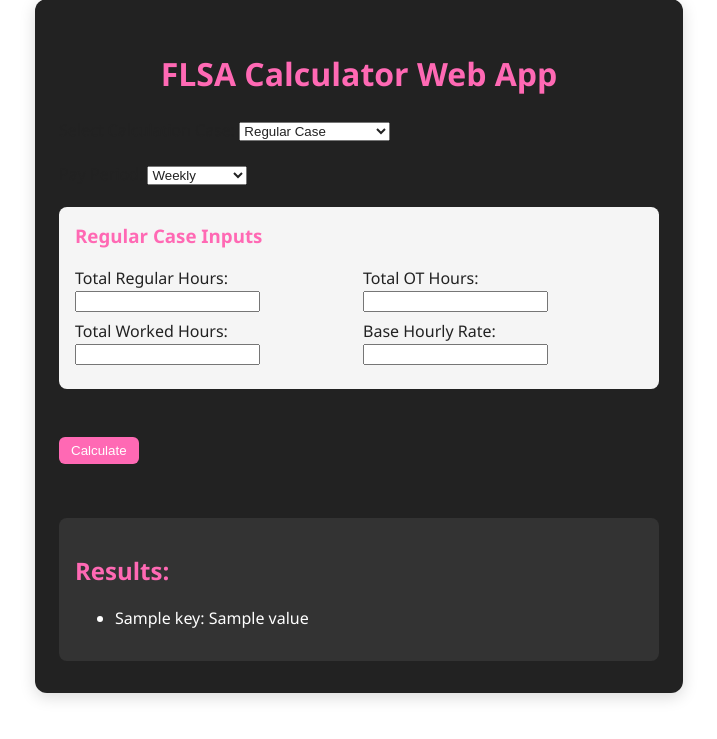
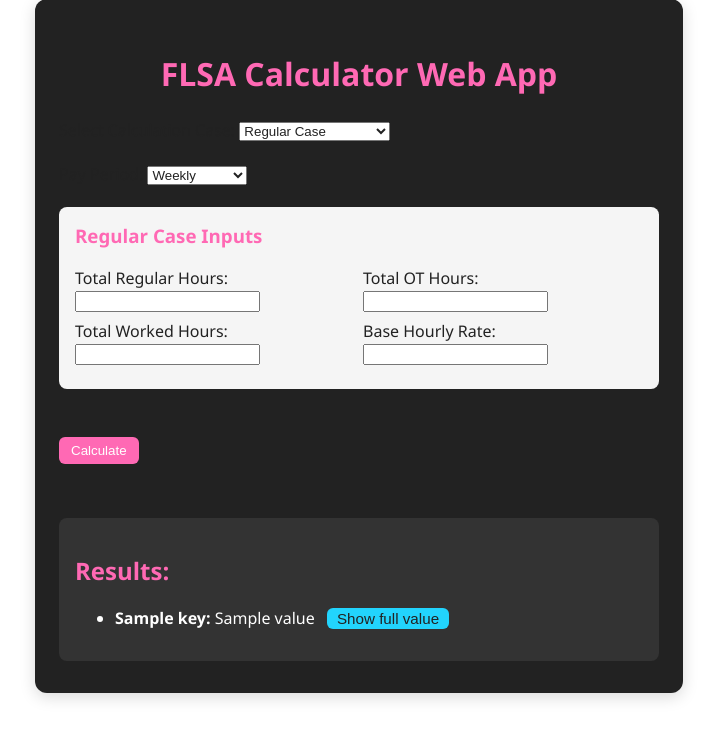
Before and after one commit to theyaguito/FLSA-Calculator-iSolved, a Flask app: template templates/index.html in a window 1280 px wide. Shown: the part 41-780 px from the top of the page, without its empty margins (281-998 px from the left). Run offline with Flask 3, Linux system fonts and the light colour scheme; the template is opened without the code that fills it: most values are stand-ins (such as "Sample title", 1, 10 or a date in 2020).

Commit message:
I forgot my supervisor told me to only display up to two decimals, so a button for extended result was added and now it will only show 2 decimals as default

```diff
--- a/app.py
+++ b/app.py
@@ -5,9 +5,23 @@
 app = Flask(__name__)
 
 
+def round_result_dict(result_dict):
+    rounded = {}
+    extended = {}
+    for k, v in result_dict.items():
+        try:
+            rounded[k] = f"{float(v):.2f}"
+            extended[k] = str(v)
+        except Exception:
+            rounded[k] = v
+            extended[k] = v
+    return rounded, extended
+
+
 @app.route("/", methods=["GET", "POST"])
 def index():
-    result = None
+    rounded_result = None
+    extended_result = None
     error = None
 
     if request.method == "POST":
@@ -19,7 +33,9 @@
             payperiod = PayPeriod(payperiod_type)
         except Exception as e:
             error = str(e)
-            return render_template("index.html", result=None, error=error)
+            return render_template(
+                "index.html", result=None, extended_result=None, error=error
+            )
 
         if case == "regular":
             total_reg_hours = float(request.form.get("total_reg_hours", 0))
@@ -38,6 +54,7 @@
                 "Overtime Premium": flsa_instance.calc_ot_premium(),
                 "Total Overtime Pay": flsa_instance.calc_total_ot_pay(),
             }
+            rounded_result, extended_result = round_result_dict(result)
 
         elif case == "shift":
             shift_differentials = []
@@ -55,6 +72,7 @@
                 "Overtime Premium": flsa_instance.calc_ot_premium_shift_differential(),
                 "Total Overtime Pay": flsa_instance.calc_total_ot_pay_shift_differential(),
             }
+            rounded_result, extended_result = round_result_dict(result)
 
         elif case == "alternate":
             total_reg_hours = float(request.form.get("alt_total_reg_hours", 0))
@@ -76,8 +94,14 @@
                 "Overtime Premium": flsa_instance.calc_ot_premium_alternate_rates(),
                 "Total Overtime Pay": flsa_instance.calc_total_ot_pay_alternate_rates(),
             }
+            rounded_result, extended_result = round_result_dict(result)
 
-    return render_template("index.html", result=result, error=error)
+    return render_template(
+        "index.html",
+        result=rounded_result,
+        extended_result=extended_result,
+        error=error,
+    )
 
 
 if __name__ == "__main__":
--- a/templates/index.html
+++ b/templates/index.html
@@ -78,6 +78,20 @@
             border-radius: 8px;
             padding: 16px;
             margin-top: 24px;
+        }
+        .toggle-btn {
+            margin-left: 8px;
+            background: #22d4fd;
+            color: #222;
+            border: none;
+            border-radius: 6px;
+            padding: 2px 10px;
+            font-size: .95em;
+            cursor: pointer;
+        }
+        .toggle-btn:hover {
+            background: #1769aa;
+            color: #fff;
         }
     </style>
     <script>
@@ -178,7 +192,12 @@
             <h2>Results:</h2>
             <ul>
             {% for key, value in result.items() %}
-                <li>{{ key }}: {{ value }}</li>
+                <li>
+                  <strong>{{ key }}:</strong>
+                  <span class="rounded-value">{{ value }}</span>
+                  <span class="extended-value" style="display:none;">{{ extended_result[key] }}</span>
+                  <button type="button" class="toggle-btn" onclick="toggleValue(this)">Show full value</button>
+                </li>
             {% endfor %}
             </ul>
         </div>
@@ -191,5 +210,20 @@
         {% endif %}
     </div>
     <script>showFields();</script>
+    <script>
+    function toggleValue(button) {
+        const rounded = button.parentElement.querySelector('.rounded-value');
+        const extended = button.parentElement.querySelector('.extended-value');
+        if (rounded.style.display !== "none") {
+            rounded.style.display = "none";
+            extended.style.display = "";
+            button.textContent = "Show rounded value";
+        } else {
+            rounded.style.display = "";
+            extended.style.display = "none";
+            button.textContent = "Show full value";
+        }
+    }
+    </script>
 </body>
 </html>
```
